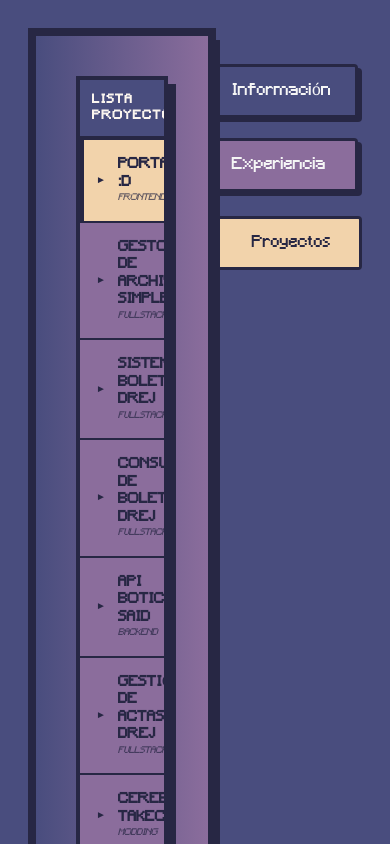
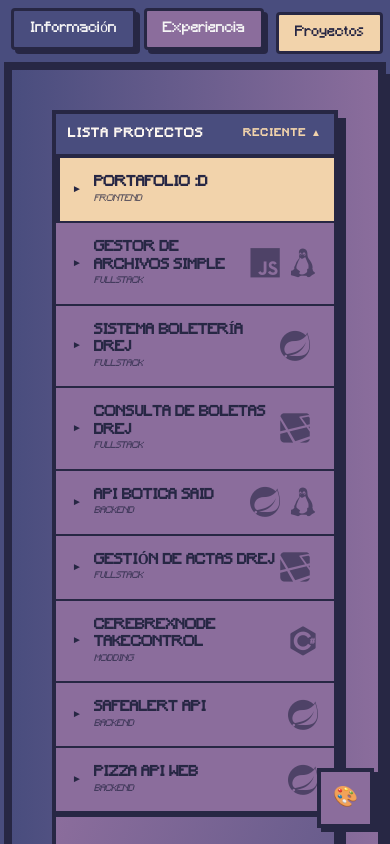
Before and after one commit to LoP-1/Portafolio-Card, an Angular app: page /proyectos in a window 390 px wide. Shown: the top 844 px of the page. Built offline with nearby package versions, Linux system fonts and the light colour scheme.

Commit message:
paleta con 2 colores nuevos

```diff
--- a/src/app/app.html
+++ b/src/app/app.html
@@ -1,4 +1,10 @@
-<div class="flex min-h-screen w-full items-start justify-center bg-retro-400 p-8 font-serif">
+<div class="flex flex-col-reverse xl:flex-row min-h-screen w-full items-center xl:items-start justify-center bg-retro-400 p-2 sm:p-4 md:p-8 font-serif overflow-x-hidden relative">
+
+  <button (click)="toggleTheme()"
+          class="fixed bottom-4 right-4 md:top-4 md:bottom-auto md:right-4 z-[100] border-4 border-retro-500 bg-retro-300 text-retro-500 hover:bg-retro-100 hover:-translate-y-1 transition-transform p-3 shadow-[4px_4px_0px_0px_var(--color-retro-500)] active:translate-y-0 active:shadow-none font-bold text-xl cursor-pointer"
+          title="Cambiar Paleta (Tema)">
+    🎨
+  </button>
 
   <main class="z-10 w-full max-w-5xl border-4 border-retro-500 shadow-[8px_8px_0px_0px_var(--color-retro-500)] ring-4 ring-retro-500 overflow-hidden">
 
@@ -12,7 +18,34 @@
 
   </main>
 
-  <nav class="ml-[-4px] self-start mt-8">
+  <nav class="block xl:hidden w-full mb-4 z-20">
+    <ul class="flex flex-row gap-2 sm:gap-4 flex-wrap justify-center">
+      <li>
+        <a routerLink="/"
+           routerLinkActive="!bg-retro-100 !text-retro-500 translate-x-[4px] translate-y-[4px] !shadow-none"
+           [routerLinkActiveOptions]="{ exact: true }"
+           class="block border-[3px] border-retro-500 bg-retro-400 px-4 py-2 text-humo text-sm transition-all duration-200 rounded-sm shadow-[4px_4px_0px_0px_var(--color-retro-500)] hover:bg-retro-100 hover:text-retro-500 hover:shadow-none hover:translate-x-[4px] hover:translate-y-[4px] text-center">
+           Información
+        </a>
+      </li>
+      <li>
+        <a routerLink="/experiencia"
+           routerLinkActive="!bg-retro-100 !text-retro-500 translate-x-[4px] translate-y-[4px] !shadow-none"
+           class="block border-[3px] border-retro-500 bg-retro-300 px-4 py-2 text-humo text-sm transition-all duration-200 rounded-sm shadow-[4px_4px_0px_0px_var(--color-retro-500)] hover:bg-retro-100 hover:text-retro-500 hover:shadow-none hover:translate-x-[4px] hover:translate-y-[4px] text-center">
+           Experiencia
+        </a>
+      </li>
+      <li>
+        <a routerLink="/proyectos"
+           routerLinkActive="!bg-retro-100 !text-retro-500 translate-x-[4px] translate-y-[4px] !shadow-none"
+           class="block border-[3px] border-retro-500 bg-retro-400 px-4 py-2 text-retro-50 text-sm transition-all duration-200 rounded-sm shadow-[4px_4px_0px_0px_var(--color-retro-500)] hover:bg-retro-100 hover:text-retro-500 hover:shadow-none hover:translate-x-[4px] hover:translate-y-[4px] text-center">
+           Proyectos
+        </a>
+      </li>
+    </ul>
+  </nav>
+
+  <nav class="hidden xl:block ml-[-4px] self-start mt-8">
     <ul class="flex flex-col gap-5">
 
       <li>
--- a/src/app/app.ts
+++ b/src/app/app.ts
@@ -10,4 +10,13 @@ import { RouterOutlet, RouterLink, RouterLinkActive } from '@angular/router';
 })
 export class App {
   protected readonly title = signal('portafolio-card');
+
+  themes = ['', 'theme-gameboy', 'theme-hacker'];
+  currentThemeIndex = signal(0);
+
+  toggleTheme() {
+    this.currentThemeIndex.update(i => (i + 1) % this.themes.length);
+    const newTheme = this.themes[this.currentThemeIndex()];
+    document.body.className = newTheme;
+  }
 }
--- a/src/styles.css
+++ b/src/styles.css
@@ -10,18 +10,38 @@
 }
 
 @theme {
-  /* ... tus colores anteriores ... */
-  --color-retro-50:  #fbf5ef;
+  --color-retro-50: #fbf5ef;
   --color-retro-100: #f2d3ab;
   --color-retro-200: #c69fa5;
   --color-retro-300: #8b6d9c;
   --color-retro-400: #494d7e;
   --color-retro-500: #272744;
-  --color-humo:      #f5f5f5;
-  --color-tinta:     #1a1a1a;
+  --color-humo: #f5f5f5;
+  --color-tinta: #1a1a1a;
 
-  /* CAMBIO AQUÍ: Usamos --font-serif para que Tailwind sobrescriba la clase 'font-serif' */
   --font-serif: "Minecraft", ui-serif, Georgia, serif;
+}
+
+body.theme-gameboy {
+  --color-retro-50: #f6cd26;
+  --color-retro-100: #bb7f57;
+  --color-retro-200: #725956;
+  --color-retro-300: #965d1f;
+  --color-retro-400: #393939;
+  --color-retro-500: #202020;
+  --color-humo: #f5f5f5;
+  --color-tinta: #202020;
+}
+
+body.theme-hacker {
+  --color-retro-500: #1a1b26;
+  --color-retro-400: #2e324b;
+  --color-retro-300: #414868;
+  --color-retro-200: #7aa2f7;
+  --color-retro-100: #bb9af7;
+  --color-retro-50: #7dcfff;
+  --color-humo: #c0caf5;
+  --color-tinta: #1a1b26;
 }
 
 @layer base {
```
